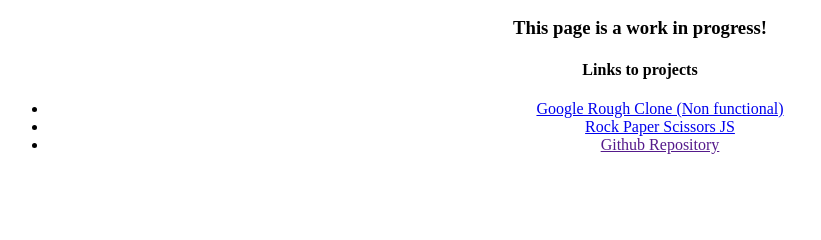
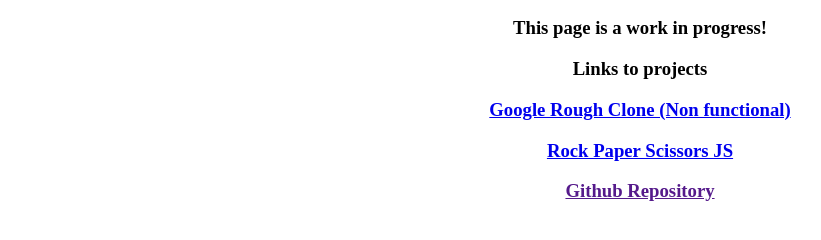
Before and after one commit to bunnycou/odinproject, a plain HTML site: page index.html in a window 1280 px wide. Shown: the part 472-712 px from the top of the page, without its empty margins (0-821 px from the left). Drawn offline with Linux system fonts and the light colour scheme.

Commit message:
updated base index page for readability

```diff
--- a/index.html
+++ b/index.html
@@ -8,11 +8,10 @@
             <h1>Odin Project Work</h1>
             <h2>Noah Cou</h2>
             <h3>This page is a work in progress!</h3>
-            <h4>Links to projects</h4>
-            <ul>
-                <li><a href="webdev101/google-homepage/index.html">Google Rough Clone (Non functional)</a></li>
-                <li><a href="webdev101/rock-paper-scissors/index.html">Rock Paper Scissors JS</a></li>
-                <li><a href="">Github Repository</a></li>
+            <h3>Links to projects</h3>
+            <h3><a href="webdev101/google-homepage/index.html">Google Rough Clone (Non functional)</a></h3>
+            <h3><a href="webdev101/rock-paper-scissors/index.html">Rock Paper Scissors JS</a></h3>
+            <h3><a href="">Github Repository</a></h3>
             </ul>
         </div>
     </body>
```
